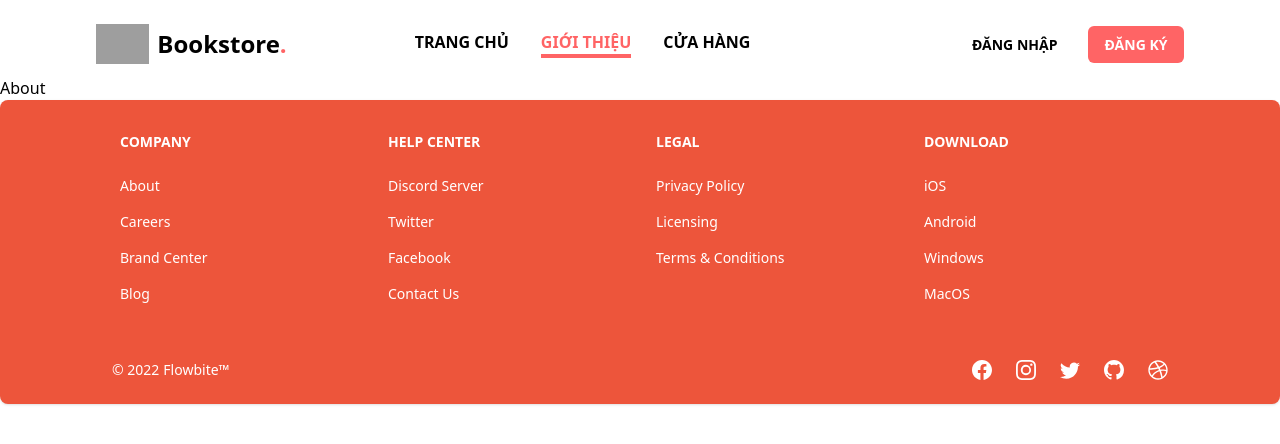
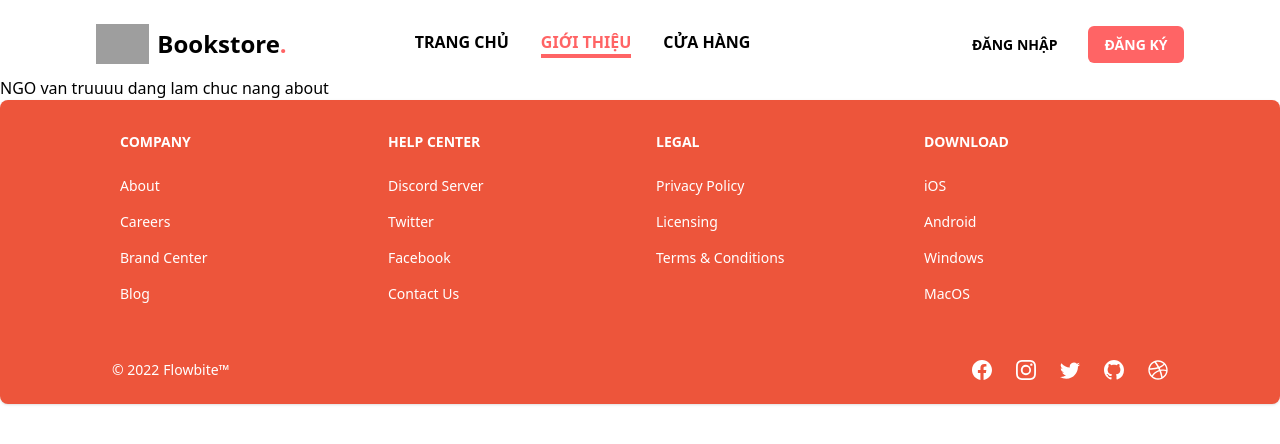
Before and after one commit to Wanzuy/BookStore, a React (Vite) app in the folder mern-client/: page /about in a window 1280 px wide. Shown: the top 444 px of the page. Built offline with nearby package versions, Linux system fonts and the light colour scheme; grey boxes are pictures that could not be loaded.

Commit message:
#1 - tru cap nhat chuc nang about

```diff
--- a/mern-client/src/pages/home/About.jsx
+++ b/mern-client/src/pages/home/About.jsx
@@ -1,7 +1,7 @@
 import React from "react";
 
 const About = () => {
-    return <div>About</div>;
+    return <div>NGO van truuuu dang lam chuc nang about</div>;
 };
 
 export default About;
```
